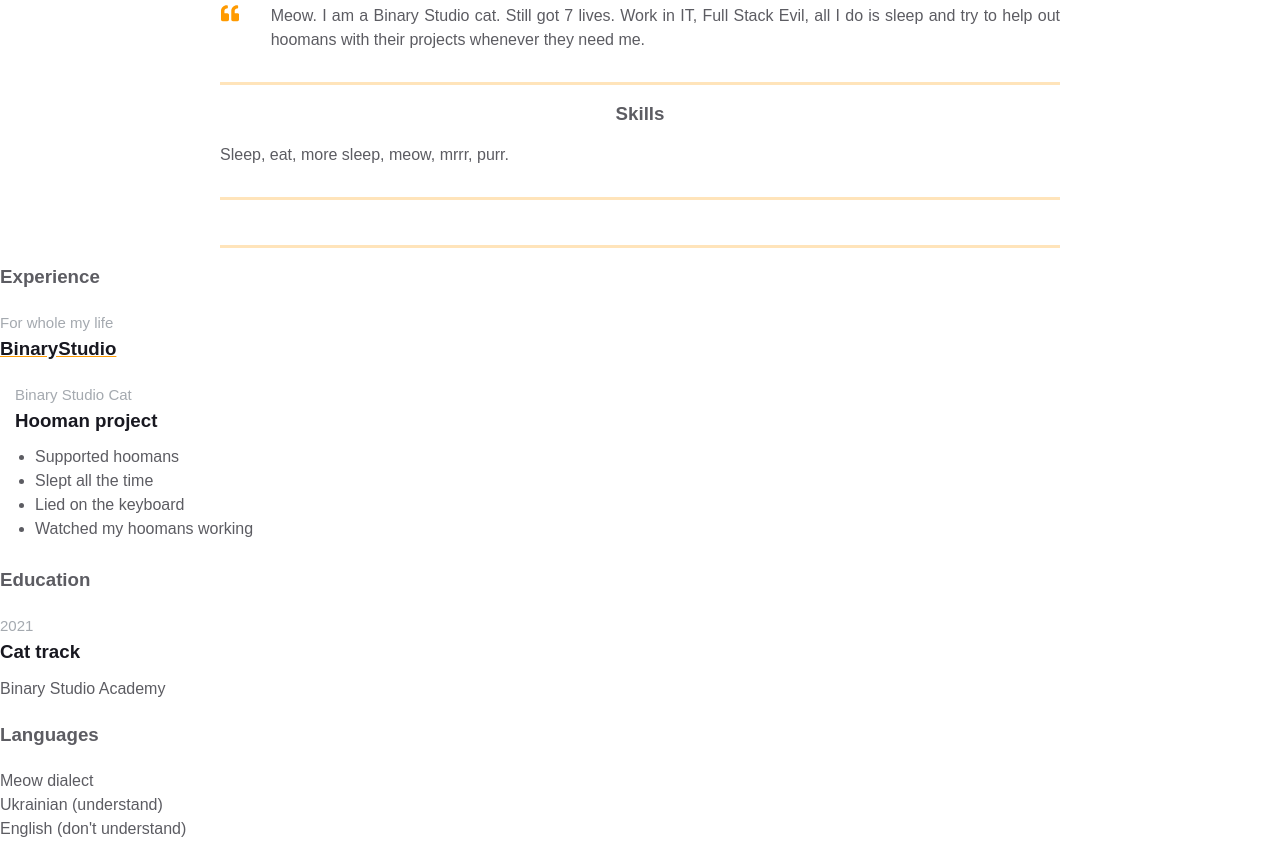
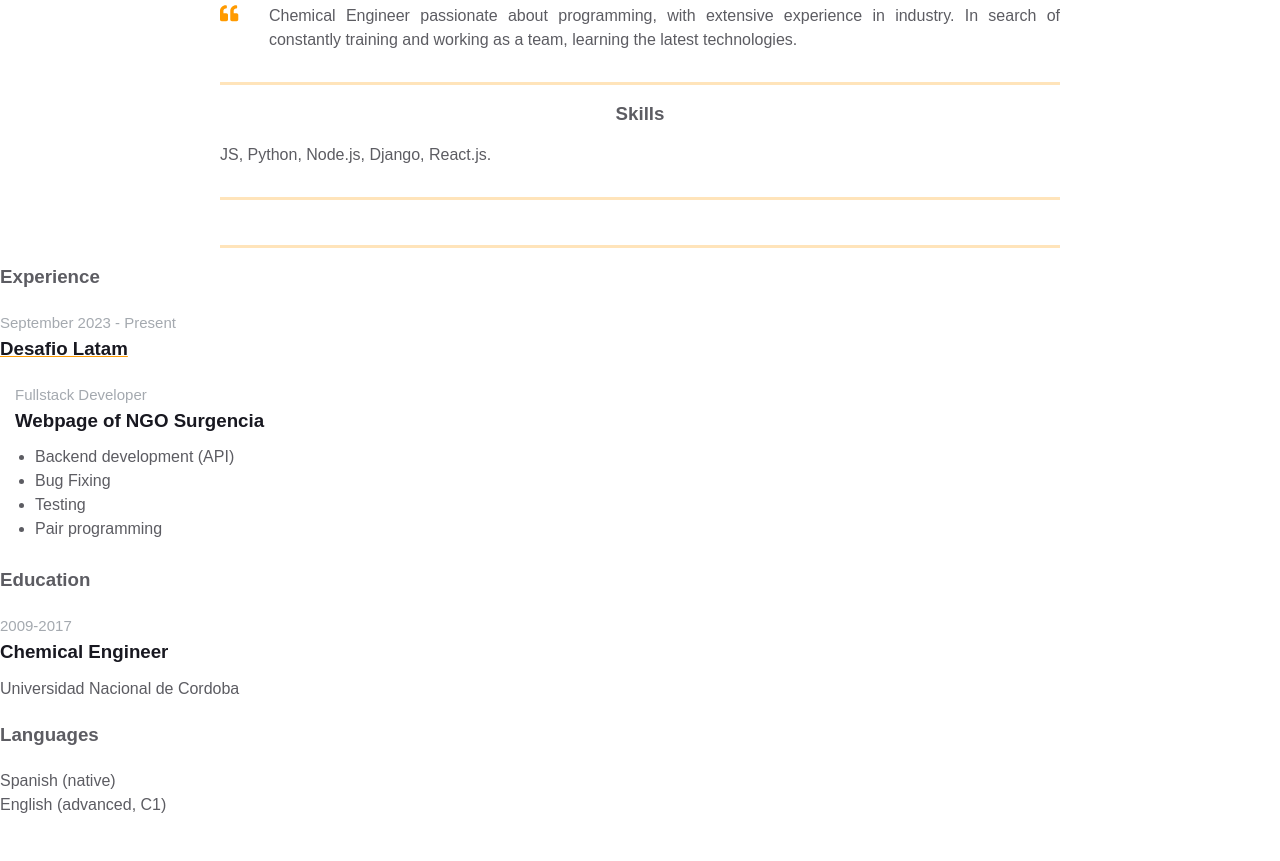
Before and after one commit to BenjaminValdes/homepage, a plain HTML site: page index.html in a window 1280 px wide. Shown: the part 471-1332 px from the top of the page. After the commit the page ends 1308 px from the top, so only its background shows below. Drawn offline with Linux system fonts and the light colour scheme.

Commit message:
updated resume with own data

```diff
--- a/index.html
+++ b/index.html
@@ -12,14 +12,14 @@
     <div class="resume">
       <div class="container">
         <div class="resume__block">
-          <h1 class="contact-info__header">Bulka</h1>
-          <h3 class="contact-info__sub-header">Senior Hooman Manager</h3>
+          <h1 class="contact-info__header">Benjamin Valdes</h1>
+          <h3 class="contact-info__sub-header">Fullstack Developer</h3>
 
           <div class="contact_info_container fh">
             <div class="contact-info__block"></div>
 
             <div class="contact-info__block contact-info__block--center">
-              <img class="contact-info__avatar" src="assets/Bulka.JPG" alt="Avatar" />
+              <img class="contact-info__avatar" src="assets/Picture.jpg" alt="Avatar" />
             </div>
 
             <div class="contact-info__block"></div>
@@ -28,7 +28,7 @@
       </div>
     </div>
 
-    <a href="https://ua.linkedin.com/company/binary-studio_241166" rel="author" class="contact-info__item">
+    <a href="https://www.linkedin.com/in/benjamin-valdes91/" rel="author" class="contact-info__item">
       <div class="contact-info__item-icon-wrapper">
         <svg class="contact-info__item-icon" xmlns="http://www.w3.org/2000/svg" height="16" width="14" viewBox="0 0 448 512"><path d="M224 256A128 128 0 1 0 224 0a128 128 0 1 0 0 256zm-45.7 48C79.8 304 0 383.8 0 482.3C0 498.7 13.3 512 29.7 512H418.3c16.4 0 29.7-13.3 29.7-29.7C448 383.8 368.2 304 269.7 304H178.3z" viewBox="0 0 448 512">
           <path
@@ -42,7 +42,7 @@
           ></path>
         </svg>
       </div>
-      <span>binary-studio</span>
+      <span>LinkedIn</span>
     </a>
 
     <div class="container">
@@ -61,7 +61,7 @@
               ></path>
             </svg>
           </div>
-          <p class="intro_text">Meow. I am a Binary Studio cat. Still got 7 lives. Work in IT, Full Stack Evil, all I do is sleep and try to help out hoomans with their projects whenever they need me.</p>
+          <p class="intro_text">Chemical Engineer passionate about programming, with extensive experience in industry. In search of constantly training and working as a team, learning the latest technologies.</p>
         </div>
       </div>
     </div>
@@ -70,7 +70,7 @@
       <div class="resume__block">
         <div class="skills">
           <h3 class="skills__header">Skills</h3>
-          <p class="skills__text">Sleep, eat, more sleep, meow, mrrr, purr.</p>
+          <p class="skills__text">JS, Python, Node.js, Django, React.js.</p>
         </div>
       </div>
     </div>
@@ -87,18 +87,18 @@
     <h3 class="experiences__header">Experience</h3>
 <div class="experiences__company">
   <div class="experiences__company-header">
-    <span class="experiences__company-header-durability">For whole my life</span>
-    <h3 class="experiences__company-header-name">BinaryStudio</h3>
+    <span class="experiences__company-header-durability">September 2023 - Present</span>
+    <h3 class="experiences__company-header-name">Desafio Latam</h3>
   </div>
 
   <div class="experiences__company-project">
-    <span class="experiences__company-project-role"> Binary Studio Cat </span>
-    <h3 class="experiences__company-project-name">Hooman project</h3>
+    <span class="experiences__company-project-role">Fullstack Developer</span>
+    <h3 class="experiences__company-project-name">Webpage of NGO Surgencia</h3>
     <ul class="experiences__company-project-responsibilities">
-      <li>Supported hoomans</li>
-      <li>Slept all the time</li>
-      <li>Lied on the keyboard</li>
-      <li>Watched my hoomans working</li>
+      <li>Backend development (API)</li>
+      <li>Bug Fixing</li>
+      <li>Testing</li>
+      <li>Pair programming</li>
     </ul>
     </div>
   </div>
@@ -107,17 +107,16 @@
     <div class="additional-info__education">
       <h3 class="additional-info__education-header">Education</h3>
       <div class="additional-info__education-university">
-        <span class="additional-info__education-university-durability"> 2021 </span>
-        <h3 class="additional-info__education-university-speciality">Cat track</h3>
-        <p class="additional-info__education-university-name">Binary Studio Academy</p>
+        <span class="additional-info__education-university-durability"> 2009-2017 </span>
+        <h3 class="additional-info__education-university-speciality">Chemical Engineer</h3>
+        <p class="additional-info__education-university-name">Universidad Nacional de Cordoba</p>
       </div>
     </div>
 
     <div class="additional-info__languages">
       <h3 class="additional-info__languages-header">Languages</h3>
-      <p class="additional-info__languages-item">Meow dialect</p>
-      <p class="additional-info__languages-item">Ukrainian (understand)</p>
-      <p class="additional-info__languages-item">English (don't understand)</p>
+      <p class="additional-info__languages-item">Spanish (native)</p>
+      <p class="additional-info__languages-item">English (advanced, C1)</p>
     </div>
   </div>
   </main>
```
Also changed, not shown: assets/Picture.jpg (added).
